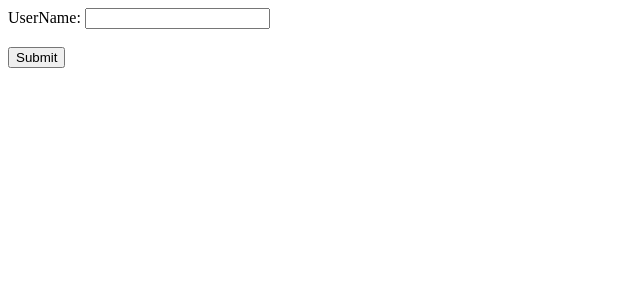
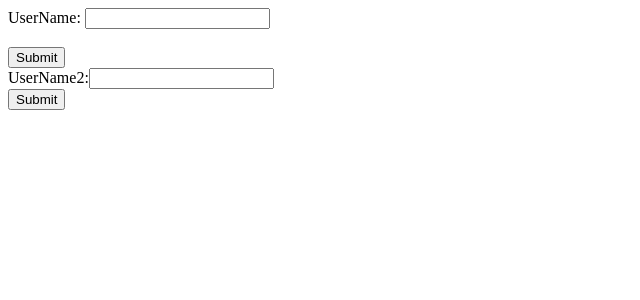
Before and after one commit to CHANDAN-su/reactApplication, a React (Vite) app: page / in a window 1280 px wide. Shown: the top 300 px of the page, without its empty margins (0-640 px from the left). Built offline with nearby package versions, Linux system fonts and the light colour scheme; no server answers.

Commit message:
Form Component: action attributes

```diff
--- a/Component/RecatRouterDom/FormComponent.jsx
+++ b/Component/RecatRouterDom/FormComponent.jsx
@@ -8,6 +8,13 @@
         <Form method='post'>
             <div><label>UserName: </label><input type="text" name='username' /></div><br />
             <div><button type='submit'>Submit</button></div>
+        </Form>
+        <Form method='post' action='/submitForm'>
+        <div>
+            <label>UserName2:</label>
+            <input type="text" name="username2" />
+        </div>
+        <button type='submit'>Submit</button>
         </Form>
     </>
     )
```
